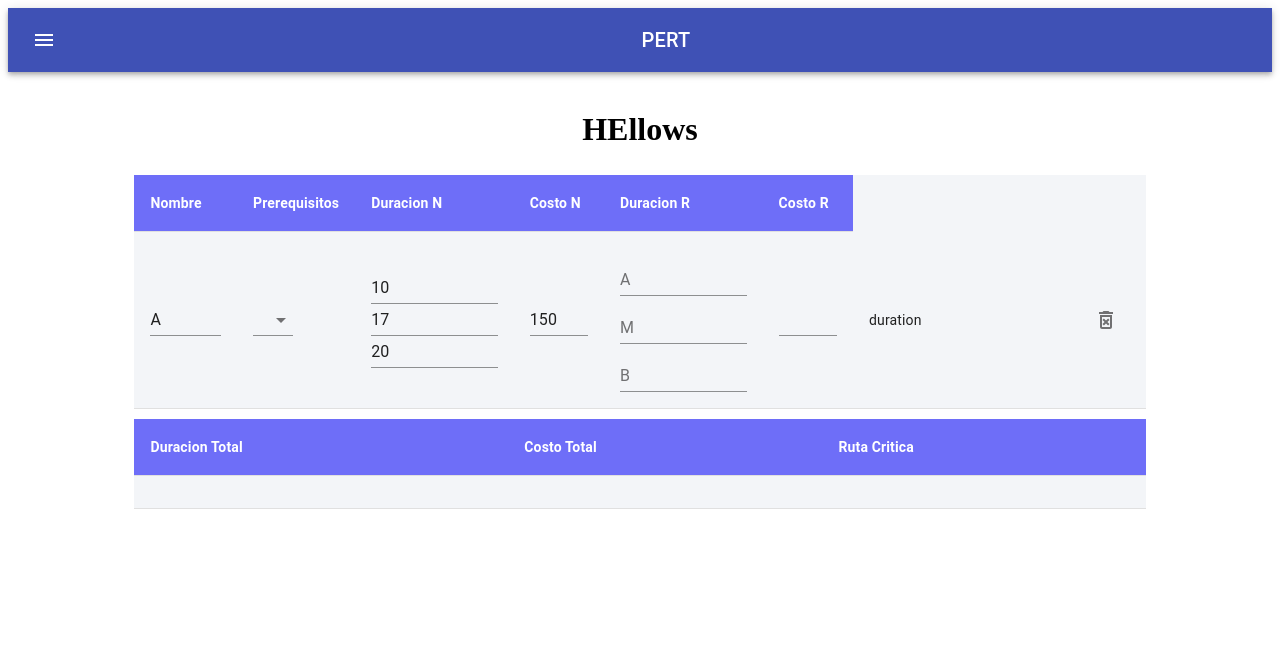
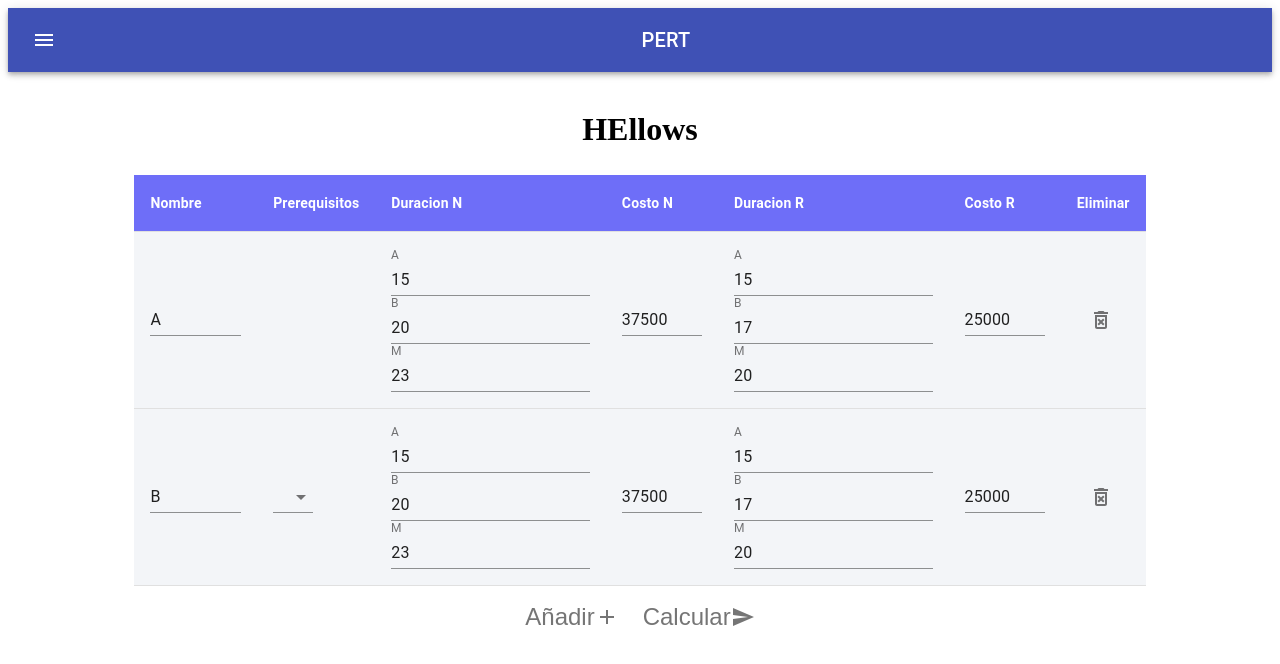
Before and after one commit to r0naldC/CPM-UI, a React (Create React App) app: page / in a window 1280 px wide. Shown: the top 664 px of the page. Built offline with nearby package versions, Linux system fonts and the light colour scheme.

Commit message:
Continue working

```diff
--- a/src/Components/NewMain.jsx
+++ b/src/Components/NewMain.jsx
@@ -35,24 +35,107 @@ class NewMain extends Component {
             b: 20,
             m: 23
           },
-          nPrice: {
-            a: 150,
-            b: 245,
-            m: 360
-          },
+          nPrice: 37500,
           rDuration: {
             a: 10,
             b: 17,
             m: 20
           },
-          rPrice: {
-            a: 110,
-            b: 230,
-            m: 295
-          }
+          rPrice: 25000
+        },
+        {
+          name: "B",
+          prerequisites: [],
+          nDuration: {
+            a: 15,
+            b: 20,
+            m: 23
+          },
+          nPrice: 37500,
+          rDuration: {
+            a: 10,
+            b: 17,
+            m: 20
+          },
+          rPrice: 25000
         }
+        // {
+        //   name: "C",
+        //   prerequisites: [],
+        //   nDuration: {
+        //     a: 15,
+        //     b: 20,
+        //     m: 23
+        //   },
+        //   nPrice: 37500,
+        //   rDuration: {
+        //     a: 10,
+        //     b: 17,
+        //     m: 20
+        //   },
+        //   rPrice: 25000
+        // },
+        // {
+        //   name: "D",
+        //   prerequisites: [],
+        //   nDuration: {
+        //     a: 15,
+        //     b: 20,
+        //     m: 23
+        //   },
+        //   nPrice: 37500,
+        //   rDuration: {
+        //     a: 10,
+        //     b: 17,
+        //     m: 20
+        //   },
+        //   rPrice: 25000
+        // }
       ]
+      // prerequisites: ["ZX"]
     };
+
+    this.handleChange = this.handleChange.bind(this);
+    this.createNewActivity = this.createNewActivity.bind(this);
+  }
+
+  handleChange(event) {
+    let id = event.target.id;
+    let stateCopy = { ...this.state };
+
+    if (id.substring(1, 9) === "Duration") {
+      let propt1 = id.substring(0, id.indexOf("."));
+      let propt2 = id.substring(
+        id.indexOf(".") + 1,
+        parseInt(id.substring(id.indexOf("-")))
+      );
+      let index = parseInt(id.substring(id.indexOf("-") + 1));
+      debugger;
+      stateCopy.myActivities[index][propt1][propt2] = event.target.value;
+    } else {
+      let propt = id.substring(0, id.indexOf("-"));
+      let index = parseInt(id.substring(id.indexOf("-") + 1));
+
+      stateCopy.myActivities[index][propt] = event.target.value;
+    }
+
+    this.setState({
+      ...stateCopy
+    });
+  }
+
+  createNewActivity() {
+    this.setState({
+      ...this.state.myActivities.push({
+        name: "",
+        prerequisites: [],
+        nDuration: {},
+        nPrice: 0,
+        rDuration: {},
+        rPrice: 0
+      })
+    });
+    console.log(this.state);
   }
 
   render() {
@@ -73,87 +156,117 @@ class NewMain extends Component {
                 <TableCell className="tr">Te R</TableCell>
                 <TableCell className="tr">Vte N</TableCell>
                 <TableCell className="tr">Vte r</TableCell>
-                <TableCell className="tr">Importe</TableCell>
-                <TableCell className="tr">Eliminar</TableCell> */}
+                <TableCell className="tr">Importe</TableCell>*/}
+                <TableCell className="tr">Eliminar</TableCell>
               </TableRow>
             </TableHead>
             <TableBody>
-              {this.state.myActivities.map(activity => {
+              {this.state.myActivities.map((activity, index) => {
                 return (
-                  <TableRow>
+                  <TableRow key={index}>
                     <TableCell>
                       <TextField
-                        value={activity.name}
+                        id={`name-${index}`}
+                        value={this.state.myActivities[index].name}
+                        // value={this.state.timeUnit}
+                        onChange={this.handleChange}
                         //   onChange={}
                       ></TextField>
                     </TableCell>
                     <TableCell>
-                      <Select
-                      //   value={act.pre} // Values already Selected
-                      // onChange={}
-                      //   renderValue={selected => <div>{selected + ''}</div>} // The way that already selected values will be rendered
-                      >
-                        {/* Handles Values in the Selection Menu */}
-                        {/* {data.map(
-                      ({ name }) =>
-                        name !== act.name &&
-                        isValueInAnotherArray(data[index].pre, name) && (
-                          <MenuItem value={name}>{name}<Result/MenuItem>
-                        )
-                    )} */}
-                      </Select>
+                      {index != 0 && (
+                        <Select
+                          display={index !== 0 ? "block" : "none"}
+                          // value={index !== 0 ? this.state.myActivities : null} // Values already Selected
+                          value={"Select a P"}
+                        >
+                          {/* Handles Values in the Selection Menu */}
+                          {this.state.myActivities.map(
+                            ({ name }, ind) => {
+                              return (
+                                name !== activity.name &&
+                                index > ind && (
+                                  <MenuItem value={name} key={ind}>
+                                    {name}
+                                  </MenuItem>
+                                )
+                              );
+                            }
+
+                            // isValueInAnotherArray(data[index].pre, name) && (
+                            //   <MenuItem value={name}>{name}<Result/MenuItem>
+                            // )
+                          )}
+                        </Select>
+                      )}
                     </TableCell>
                     <TableCell>
                       <TextField
-                        // label="A"/
-                        value={activity.rDuration.a}
+                        id={`nDuration.a-${index}`}
+                        label="A"
+                        type="number"
+                        value={activity.nDuration.a}
+                        onChange={this.handleChange}
                       ></TextField>
                       <TextField
-                        // label="M"
-                        // type="number"
-                        value={activity.rDuration.b}
+                        id={`nDuration.b-${index}`}
+                        label="B"
+                        type="number"
+                        value={activity.nDuration.b}
+                        onChange={this.handleChange}
                       ></TextField>
                       <TextField
-                        // label="B"
-                        // type="number"
-                        value={activity.rDuration.m}
+                        id={`nDuration.m-${index}`}
+                        label="M"
+                        type="number"
+                        value={activity.nDuration.m}
+                        onChange={this.handleChange}
                       ></TextField>
                     </TableCell>
                     <TableCell>
                       <TextField
+                        id={`nPrice-${index}`}
                         type="number"
-                        value={activity.nPrice.a}
-                        // onChange={event => handleChange(event, "cost", index)}
+                        value={activity.nPrice}
+                        onChange={this.handleChange}
                       ></TextField>
                     </TableCell>
                     <TableCell>
                       <TextField
+                        id={`rDuration.a-${index}`}
                         label="A"
-                        // onChange={event => handleChange(event, "a", index)}
+                        value={activity.nDuration.a}
+                        onChange={this.handleChange}
                       ></TextField>
                       <TextField
+                        id={`rDuration.b-${index}`}
+                        label="B"
+                        type="number"
+                        value={activity.rDuration.b}
+                        onChange={this.handleChange}
+                      ></TextField>
+                      <TextField
+                        id={`rDuration.m-${index}`}
                         label="M"
                         type="number"
-                        // onChange={event => handleChange(event, "m", index)}
-                      ></TextField>
-                      <TextField
-                        label="B"
-                        type="number"
+                        value={activity.rDuration.m}
+                        onChange={this.handleChange}
                         // onChange={event => handleChange(event, "b", index)}
                       ></TextField>
                     </TableCell>
                     <TableCell>
                       <TextField
+                        id={`rPrice-${index}`}
                         type="number"
-                        // value={act.cost}
-                        // onChange={event => handleChange(event, "cost", index)}
+                        value={activity.rPrice}
+                        onChange={this.handleChange}
                       ></TextField>
                     </TableCell>
-                    <TableCell> {"duration"}</TableCell>
+                    {/* <TableCell> {"duration"}</TableCell>
                     <TableCell></TableCell>
                     <TableCell></TableCell>
                     <TableCell></TableCell>
-                    <TableCell></TableCell>
+                    <TableCell></TableCell> */}
                     <TableCell>
                       <IconButton
                       //   onClick={() => removeActivity(data[index].name)}
@@ -169,8 +282,19 @@ class NewMain extends Component {
         </Grid>
 
         <Grid item xs={12}>
+          <IconButton onClick={this.createNewActivity}>
+            Añadir
+            <AddIcon />
+          </IconButton>
+          <IconButton>
+            Calcular
+            <SendIcon />
+          </IconButton>
+        </Grid>
+
+        {/* <Grid item xs={12}>
           <Result timeUnit={this.state.timeUnit} />
-        </Grid>
+        </Grid> */}
 
         {/* <Grid item xs={12}>
           <Budget />
```
